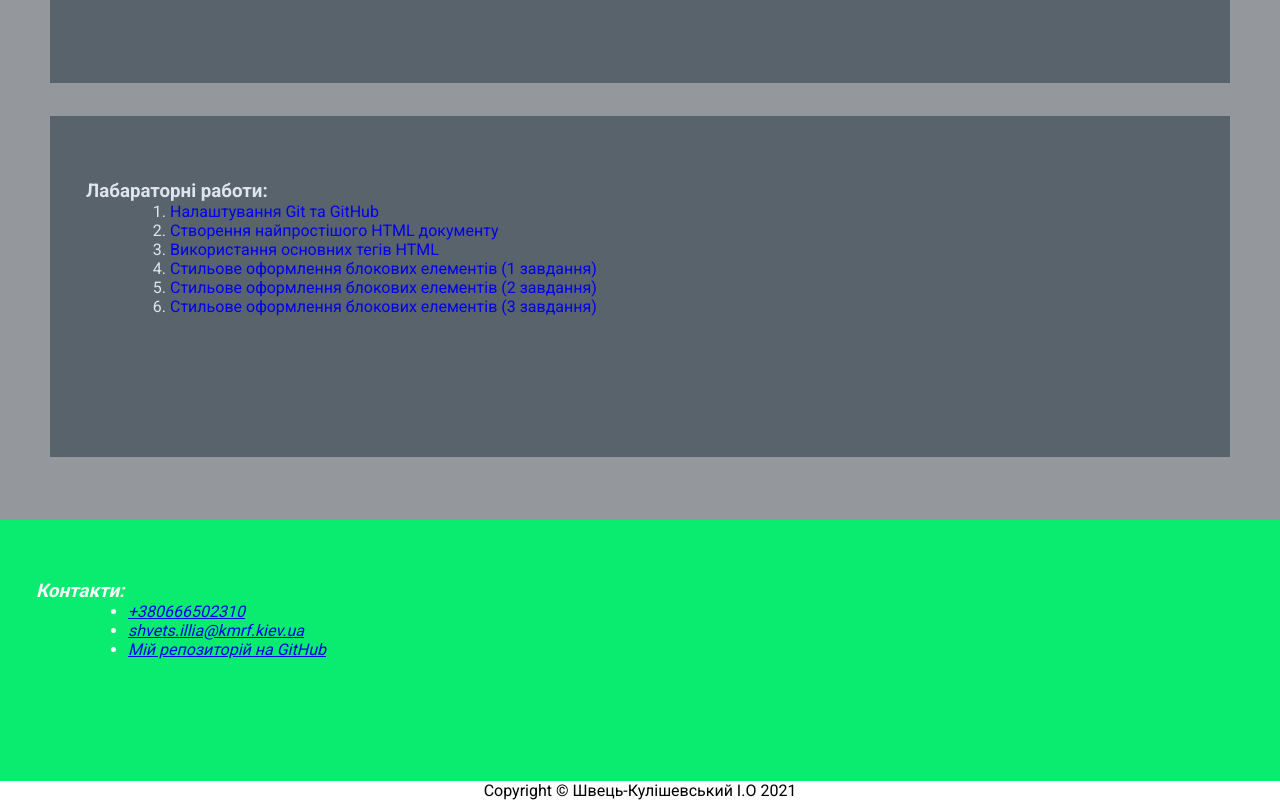
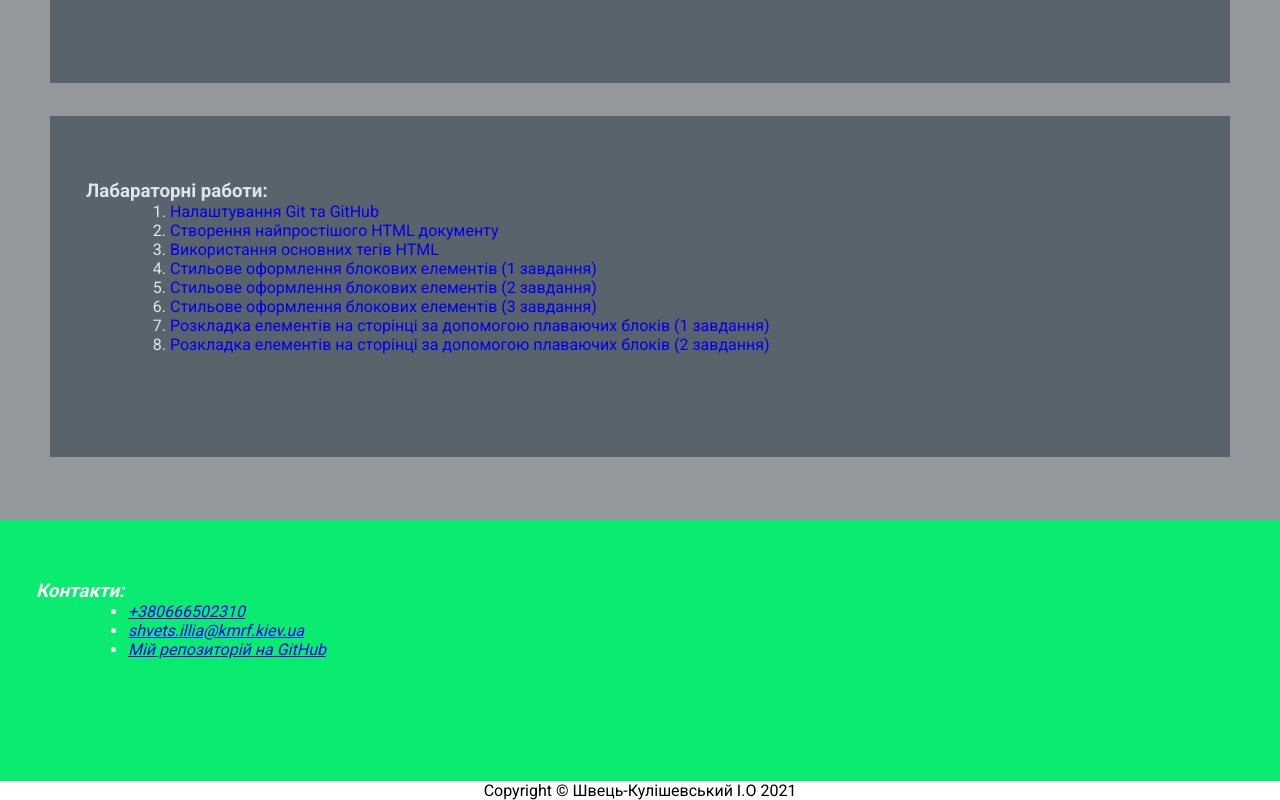
Before and after one commit to Fazdeck/web-lessons, a plain HTML site: page index.html in a window 1280 px wide. Shown: the part 988-1788 px from the top of the page. Drawn offline with Linux system fonts and the light colour scheme.

Commit message:
Update index.html

```diff
--- a/index.html
+++ b/index.html
@@ -53,6 +53,8 @@
                         <li><a href="04/lab4_1.html" class="ref">Стильове оформлення блокових елементів (1 завдання)</a></li>
                         <li><a href="04/lab4_2.html" class="ref">Стильове оформлення блокових елементів (2 завдання)</a></li>
                         <li><a href="04/lab4_3.html" class="ref">Стильове оформлення блокових елементів (3 завдання)</a></li>
+                        <li><a href="05/lab5_1.html" class="ref">Розкладка елементів на сторінці за допомогою плаваючих блоків (1 завдання) </a></li>
+                        <li><a href="05/lab5_2.html" class="ref">Розкладка елементів на сторінці за допомогою плаваючих блоків (2 завдання)</a></li>
                     </ol>
             </article>
         </main>
```
